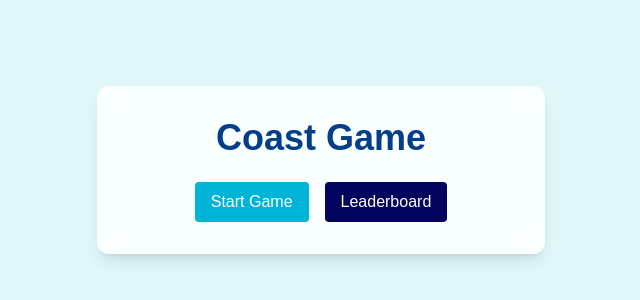
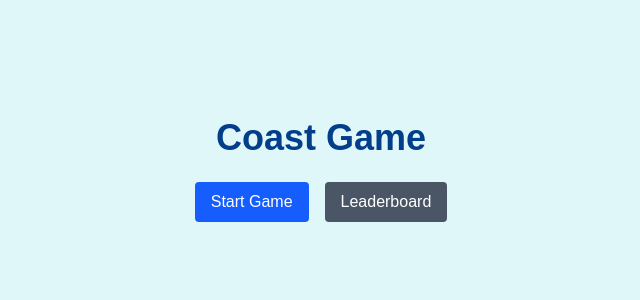
Before and after one commit to RyanMcd29/coastal-game, a Next.js app in the folder coast-game/: page / in a window 1280 px wide. Shown: the part 230-530 px from the top of the page, without its empty margins (319-959 px from the left). Built offline with nearby package versions, Linux system fonts and the light colour scheme.

Commit message:
Revert "Merge pull request #7 from RyanMcd29/codex/update-tailwind-for-ocean-theme-b0dojy"
This reverts commit 8aa0fa79db4c6560525226fc02a90bd9a78f7ced, reversing
changes made to 9a1bd34451cd42ba2d8ca7ba44c0dad9eac8efee.

```diff
--- a/coast-game/src/app/globals.css
+++ b/coast-game/src/app/globals.css
@@ -3,9 +3,9 @@
 :root {
   --background: #e0f7fa;
   --foreground: #023e8a;
-  --ocean-light: #caf0f8;
+  --ocean-light: #90e0ef;
   --ocean: #00b4d8;
-  --ocean-dark: #03045e;
+  --ocean-dark: #0077b6;
 }
 
 @theme inline {
@@ -49,27 +49,15 @@ body {
   }
 
   .btn {
-    @apply rounded px-4 py-2 text-white transition-colors;
+    @apply rounded px-4 py-2 text-white;
   }
 
   .btn-primary {
-    background-color: var(--ocean);
-  }
-
-  .btn-primary:hover {
-    background-color: var(--ocean-dark);
+    @apply bg-blue-600 hover:bg-blue-700;
   }
 
   .btn-secondary {
-    background-color: var(--ocean-dark);
-  }
-
-  .btn-secondary:hover {
-    background-color: var(--ocean);
-  }
-
-  .card {
-    @apply rounded-xl bg-white/80 backdrop-blur-md p-8 shadow-lg;
+    @apply bg-gray-600 hover:bg-gray-700;
   }
 }
 
--- a/coast-game/src/app/layout.js
+++ b/coast-game/src/app/layout.js
@@ -20,8 +20,7 @@ export default function RootLayout({ children }) {
   return (
     <html lang="en">
       <body
-        className={`${geistSans.variable} ${geistMono.variable} antialiased wave-bg flex min-h-screen items-center justify-center`}
-
+        className={`${geistSans.variable} ${geistMono.variable} antialiased wave-bg`}
       >
         {children}
       </body>
--- a/coast-game/src/app/page.js
+++ b/coast-game/src/app/page.js
@@ -7,10 +7,16 @@ import { useState } from 'react';
 export default function Home() {
   const [page, setPage] = useState('start');
   return (
-    <div className="card w-full max-w-md">
-      {page === 'start' && <Start setPage={setPage} />}
-      {page === 'game' && <Game setPage={setPage} />}
-      {page === 'leaderboard' && <Leaderboard setPage={setPage} />}
+    <div className="page-container">
+      {page === 'start' &&
+        <Start setPage={setPage} />
+      }
+      {page === 'game' && (
+        <Game setPage={setPage} />
+      )}
+      {page === 'leaderboard' && (
+        <Leaderboard setPage={setPage} />
+      )}
     </div>
   );
 }
```
Also changed, not shown: coast-game/public/wave.svg.
